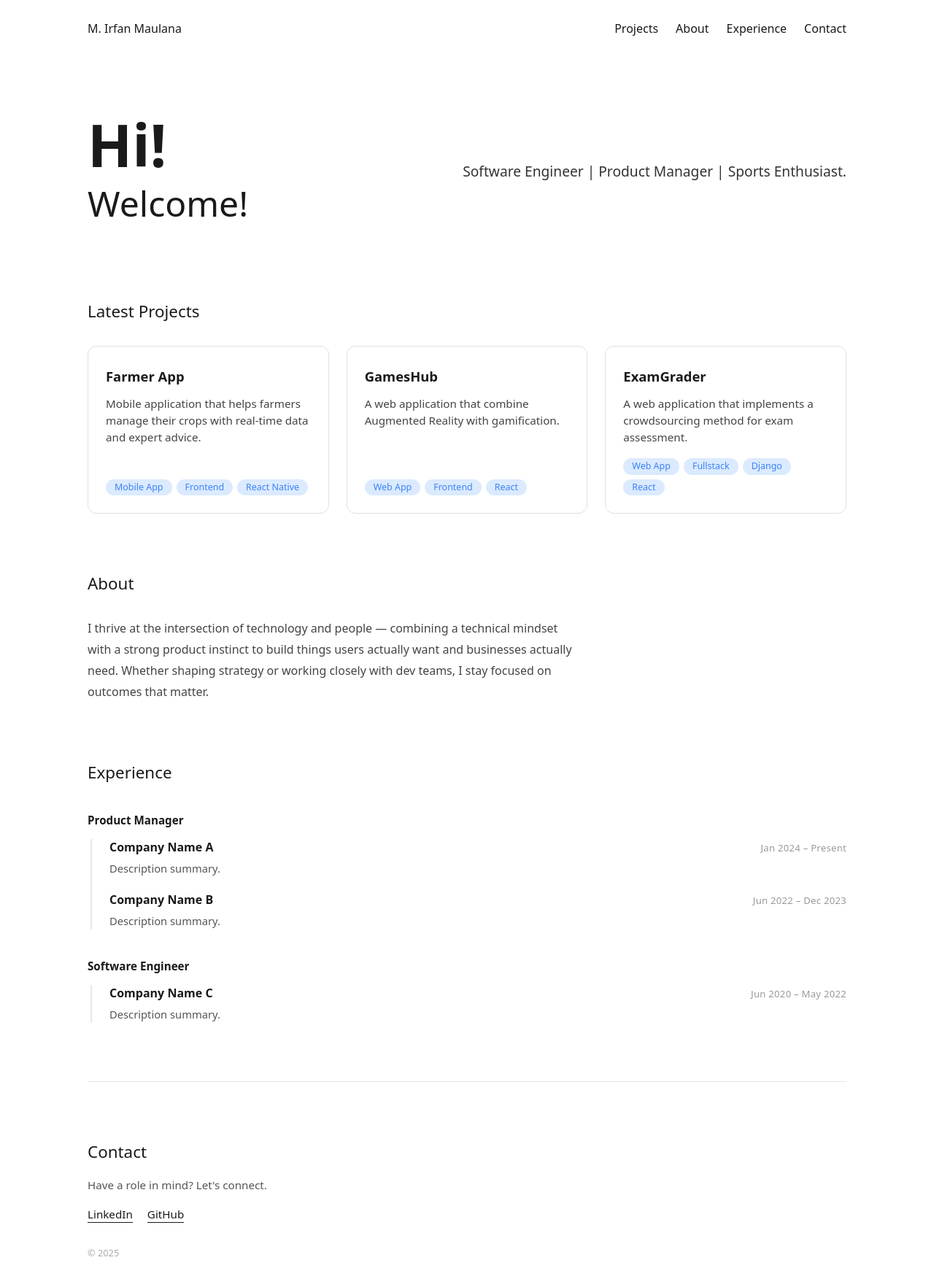
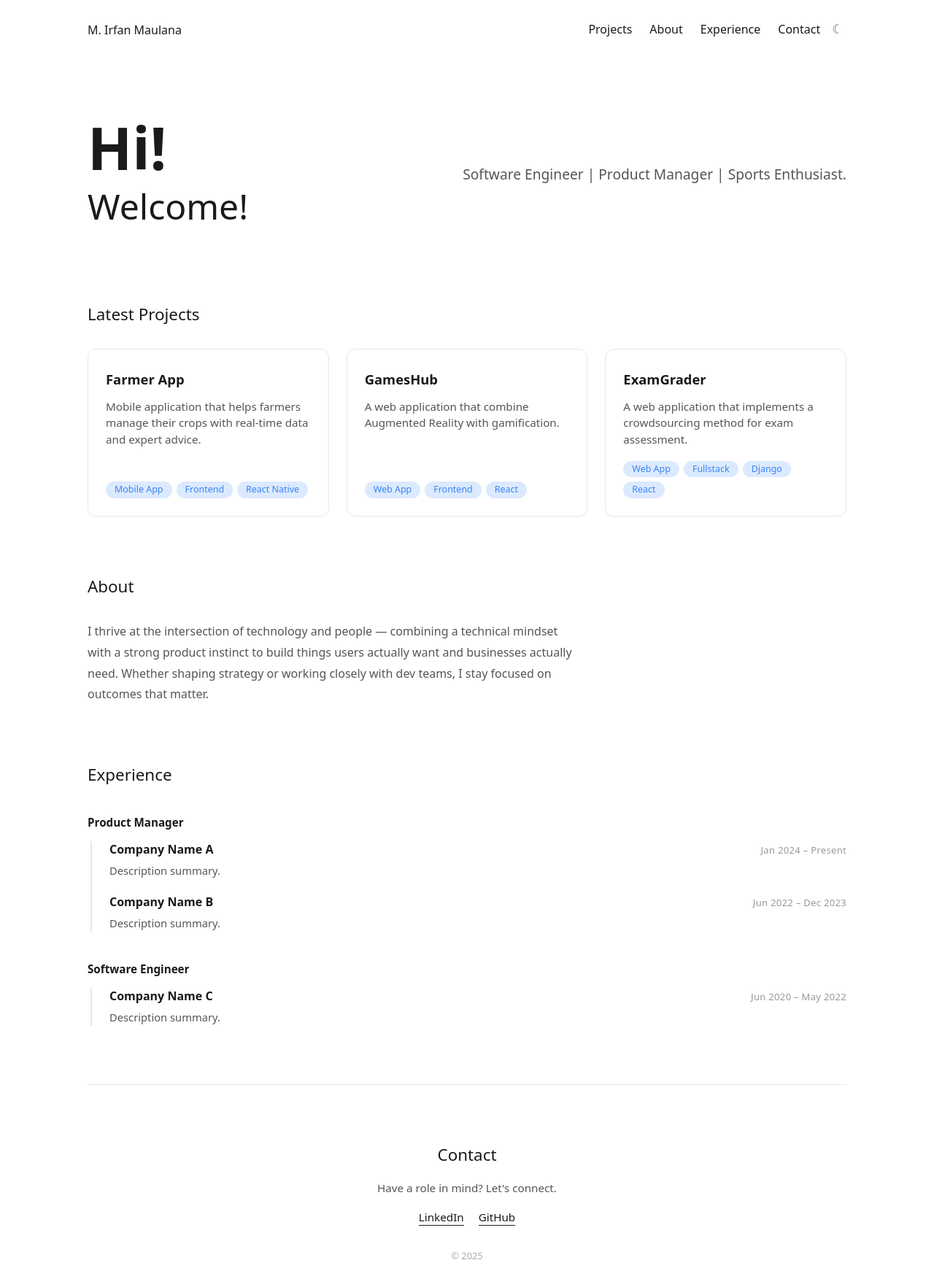
Before and after one commit to irfanmim/personal-website-fe, a Vue app: page / in a window 1280 px wide. Shown: the top 1764 px of the page at 73% size. Built offline with nearby package versions, Linux system fonts and the light colour scheme.

Commit message:
add more interraction and dark mode theme

```diff
--- a/src/App.vue
+++ b/src/App.vue
@@ -1,6 +1,6 @@
 <template>
   <div class="page">
-    <NavBar :name="owner" :links="navLinks" />
+    <NavBar :name="owner" :links="navLinks" :active-section="activeSection" :is-dark="isDark" @toggle-dark="toggle" />
 
     <HeroSection id="home" role="Software Engineer | Product Manager | Sports Enthusiast." />
 
@@ -32,6 +32,8 @@ import ContactSection from './components/ContactSection.vue'
 
 import { projects } from './data/projects.js'
 import { experiences } from './data/experience.js'
+import { useDarkMode } from './composables/useDarkMode.js'
+import { useActiveSection } from './composables/useActiveSection.js'
 
 const owner = 'M. Irfan Maulana'
 const navLinks = [
@@ -40,9 +42,52 @@ const navLinks = [
   { label: 'Experience', href: '#experience' },
   { label: 'Contact',    href: '#contact' },
 ]
+
+const { isDark, toggle } = useDarkMode()
+const sectionIds = ['home', 'projects', 'about', 'experience', 'contact']
+const { activeSection } = useActiveSection(sectionIds)
 </script>
 
 <style>
+:root {
+  --color-bg: #ffffff;
+  --color-text: #1a1a1a;
+  --color-text-muted: #555;
+  --color-text-faint: #888;
+  --color-text-dim: #999;
+  --color-text-footer: #aaa;
+  --color-border: #e5e7eb;
+  --color-card-bg: #ffffff;
+  --color-tag-bg: #dbeafe;
+  --color-tag-text: #3b82f6;
+  --color-pill-bg: #f3f4f6;
+  --color-pill-text: #374151;
+  --color-pill-border: #e5e7eb;
+  --color-rail: #e5e7eb;
+}
+
+[data-theme="dark"] {
+  --color-bg: #111111;
+  --color-text: #e8e8e8;
+  --color-text-muted: #a0a0a0;
+  --color-text-faint: #777;
+  --color-text-dim: #666;
+  --color-text-footer: #555;
+  --color-border: #2a2a2a;
+  --color-card-bg: #1a1a1a;
+  --color-tag-bg: #1e2d40;
+  --color-tag-text: #60a5fa;
+  --color-pill-bg: #1f1f1f;
+  --color-pill-text: #c0c0c0;
+  --color-pill-border: #2a2a2a;
+  --color-rail: #2a2a2a;
+}
+
+.is-revealed {
+  opacity: 1 !important;
+  transform: translateY(0) !important;
+}
+
 *,
 *::before,
 *::after {
@@ -57,8 +102,9 @@ html {
 
 body {
   font-family: system-ui, Arial, sans-serif;
-  color: #1a1a1a;
-  background: #fff;
+  color: var(--color-text);
+  background: var(--color-bg);
+  transition: background 0.2s, color 0.2s;
 }
 </style>
 
--- a/src/components/AboutSection.vue
+++ b/src/components/AboutSection.vue
@@ -1,7 +1,7 @@
 <template>
   <section class="about">
     <h3 class="section-title">About</h3>
-    <p class="bio">{{ bio }}</p>
+    <p class="bio" v-reveal>{{ bio }}</p>
   </section>
 </template>
 
@@ -22,13 +22,12 @@ defineProps({
 .section-title {
   font-size: 1.25rem;
   font-weight: 500;
-
   margin-bottom: 24px;
 }
 
 .bio {
   font-size: 1rem;
-  color: #444;
+  color: var(--color-text-muted);
   line-height: 1.8;
   max-width: 680px;
 }
--- a/src/components/ContactSection.vue
+++ b/src/components/ContactSection.vue
@@ -1,9 +1,9 @@
 <template>
-  <footer class="contact">
+  <footer class="contact" v-reveal>
     <h3 class="section-title">Contact</h3>
     <p class="tagline">Have a role in mind? Let's connect.</p>
     <div class="links">
-<a :href="linkedin" target="_blank" rel="noopener" class="link">LinkedIn</a>
+      <a :href="linkedin" target="_blank" rel="noopener" class="link">LinkedIn</a>
       <a :href="github" target="_blank" rel="noopener" class="link">GitHub</a>
     </div>
     <a v-if="cvUrl" :href="cvUrl" download class="cv-btn">Download CV</a>
@@ -15,7 +15,7 @@
 const year = '2025'
 
 defineProps({
-linkedin: {
+  linkedin: {
     type: String,
     required: true,
   },
@@ -32,35 +32,37 @@ linkedin: {
 
 <style scoped>
 .contact {
-  border-top: 1px solid #e5e7eb;
+  border-top: 1px solid var(--color-border);
   padding: 64px 0 48px;
   display: flex;
   flex-direction: column;
+  align-items: center;
+  text-align: center;
   gap: 20px;
 }
 
 .section-title {
   font-size: 1.25rem;
   font-weight: 500;
-
 }
 
 .tagline {
   font-size: 0.95rem;
-  color: #555;
+  color: var(--color-text-muted);
 }
 
 .links {
   display: flex;
   flex-wrap: wrap;
+  justify-content: center;
   gap: 20px;
 }
 
 .link {
   font-size: 0.95rem;
-  color: #1a1a1a;
+  color: var(--color-text);
   text-decoration: none;
-  border-bottom: 1px solid #1a1a1a;
+  border-bottom: 1px solid var(--color-text);
   padding-bottom: 1px;
   transition: opacity 0.15s;
 }
@@ -71,9 +73,8 @@ linkedin: {
 
 .cv-btn {
   display: inline-block;
-  align-self: flex-start;
-  background: #1a1a1a;
-  color: #fff;
+  background: var(--color-text);
+  color: var(--color-bg);
   font-size: 0.875rem;
   padding: 10px 24px;
   border-radius: 6px;
@@ -87,7 +88,7 @@ linkedin: {
 
 .footer-note {
   font-size: 0.8rem;
-  color: #aaa;
+  color: var(--color-text-footer);
   margin-top: 12px;
 }
 
--- a/src/components/ExperienceSection.vue
+++ b/src/components/ExperienceSection.vue
@@ -2,7 +2,7 @@
   <section class="experience">
     <h3 class="section-title">Experience</h3>
     <div class="entries">
-      <div class="entry" v-for="exp in experiences" :key="exp.role">
+      <div class="entry" v-for="exp in experiences" :key="exp.role" v-reveal>
         <div class="role-label">{{ exp.role }}</div>
         <div class="company-list">
           <div class="company-item" v-for="c in exp.companies" :key="c.company + c.period">
@@ -53,7 +53,7 @@ defineProps({
 .role-label {
   font-size: 0.95rem;
   font-weight: 700;
-  color: #1a1a1a;
+  color: var(--color-text);
 }
 
 .company-list {
@@ -61,7 +61,7 @@ defineProps({
   flex-direction: column;
   gap: 20px;
   padding-left: 24px;
-  border-left: 2px solid #e5e7eb;
+  border-left: 2px solid var(--color-rail);
   margin-left: 4px;
 }
 
@@ -80,18 +80,18 @@ defineProps({
 .company-name {
   font-size: 1rem;
   font-weight: 600;
-  color: #1a1a1a;
+  color: var(--color-text);
 }
 
 .company-period {
   font-size: 0.82rem;
-  color: #999;
+  color: var(--color-text-dim);
   letter-spacing: 0.02em;
 }
 
 .company-summary {
   font-size: 0.92rem;
-  color: #555;
+  color: var(--color-text-muted);
   line-height: 1.65;
   max-width: 65ch;
 }
--- a/src/components/HeroSection.vue
+++ b/src/components/HeroSection.vue
@@ -41,7 +41,7 @@ defineProps({
 
 .hero-role {
   font-size: 1.1rem;
-  color: #333;
+  color: var(--color-text-muted);
 }
 
 @media (min-width: 640px) {
--- a/src/components/NavBar.vue
+++ b/src/components/NavBar.vue
@@ -1,15 +1,22 @@
 <template>
   <nav class="navbar">
     <span class="nav-name">{{ name }}</span>
+    <div class="nav-right">
       <div class="nav-links">
         <a
           v-for="link in links"
           :key="link.label"
           :href="link.href"
           class="nav-link"
+          :class="{ 'nav-link--active': link.href === '#' + activeSection }"
         >
           {{ link.label }}
         </a>
+      </div>
+      <button class="theme-toggle" @click="$emit('toggleDark')" :aria-label="isDark ? 'Switch to light mode' : 'Switch to dark mode'">
+        <span v-if="isDark">&#9728;</span>
+        <span v-else>&#9790;</span>
+      </button>
     </div>
   </nav>
 </template>
@@ -24,7 +31,17 @@ defineProps({
     type: Array,
     default: () => [],
   },
+  activeSection: {
+    type: String,
+    default: '',
+  },
+  isDark: {
+    type: Boolean,
+    default: false,
+  },
 })
+
+defineEmits(['toggleDark'])
 </script>
 
 <style scoped>
@@ -38,6 +55,13 @@ defineProps({
 .nav-name {
   font-size: 0.95rem;
   font-weight: 400;
+  color: var(--color-text);
+}
+
+.nav-right {
+  display: flex;
+  align-items: center;
+  gap: 8px;
 }
 
 .nav-links {
@@ -47,12 +71,51 @@ defineProps({
 
 .nav-link {
   font-size: 0.95rem;
-  color: #1a1a1a;
+  color: var(--color-text);
   text-decoration: none;
+  position: relative;
+  padding-bottom: 2px;
 }
 
-.nav-link:hover {
-  text-decoration: underline;
+.nav-link::after {
+  content: '';
+  position: absolute;
+  bottom: 0;
+  left: 0;
+  width: 100%;
+  height: 1px;
+  background: var(--color-text);
+  transform: scaleX(0);
+  transform-origin: left;
+  transition: transform 0.2s ease;
+}
+
+.nav-link:hover::after,
+.nav-link--active::after {
+  transform: scaleX(1);
+}
+
+.nav-link--active {
+  font-weight: 500;
+}
+
+.theme-toggle {
+  background: none;
+  border: none;
+  cursor: pointer;
+  font-size: 1.1rem;
+  color: var(--color-text);
+  padding: 4px;
+  line-height: 1;
+  margin-left: 4px;
+  display: flex;
+  align-items: center;
+  opacity: 0.65;
+  transition: opacity 0.15s;
+}
+
+.theme-toggle:hover {
+  opacity: 1;
 }
 
 @media (min-width: 640px) {
--- a/src/components/ProjectCard.vue
+++ b/src/components/ProjectCard.vue
@@ -1,5 +1,5 @@
 <template>
-  <div class="card">
+  <div class="card" v-reveal>
     <h4 class="card-title">{{ title }}</h4>
     <p class="card-desc">{{ description }}</p>
     <div class="tags">
@@ -34,13 +34,19 @@ defineProps({
 
 <style scoped>
 .card {
-  border: 1px solid #e0e0e0;
+  border: 1px solid var(--color-border);
   border-radius: 12px;
   padding: 28px 24px 24px;
   display: flex;
   flex-direction: column;
   gap: 14px;
-  background: #fff;
+  background: var(--color-card-bg);
+  transition: box-shadow 0.2s ease, transform 0.2s ease, background 0.2s, border-color 0.2s;
+}
+
+.card:hover {
+  box-shadow: 0 4px 20px rgba(0, 0, 0, 0.08);
+  transform: translateY(-2px);
 }
 
 .card-title {
@@ -50,7 +56,7 @@ defineProps({
 
 .card-desc {
   font-size: 0.95rem;
-  color: #444;
+  color: var(--color-text-muted);
   line-height: 1.5;
 }
 
@@ -66,8 +72,8 @@ defineProps({
 .tag {
   display: inline-flex;
   align-items: center;
-  background: #dbeafe;
-  color: #3b82f6;
+  background: var(--color-tag-bg);
+  color: var(--color-tag-text);
   font-size: 0.78rem;
   font-weight: 500;
   line-height: 1;
@@ -84,9 +90,9 @@ defineProps({
 
 .card-link {
   font-size: 0.85rem;
-  color: #1a1a1a;
+  color: var(--color-text);
   text-decoration: none;
-  border-bottom: 1px solid #1a1a1a;
+  border-bottom: 1px solid var(--color-text);
   padding-bottom: 1px;
   transition: opacity 0.15s;
 }
--- /dev/null
+++ b/src/composables/useActiveSection.js
@@ -0,0 +1,26 @@
+import { ref, onMounted, onUnmounted } from 'vue'
+
+export function useActiveSection(sectionIds) {
+  const activeSection = ref(sectionIds[0])
+  let observer = null
+
+  onMounted(() => {
+    observer = new IntersectionObserver(
+      (entries) => {
+        for (const entry of entries) {
+          if (entry.isIntersecting) activeSection.value = entry.target.id
+        }
+      },
+      { root: null, rootMargin: '-40% 0px -55% 0px', threshold: 0 }
+    )
+
+    sectionIds.forEach((id) => {
+      const el = document.getElementById(id)
+      if (el) observer.observe(el)
+    })
+  })
+
+  onUnmounted(() => observer?.disconnect())
+
+  return { activeSection }
+}
--- /dev/null
+++ b/src/composables/useDarkMode.js
@@ -0,0 +1,24 @@
+import { ref, onMounted } from 'vue'
+
+export function useDarkMode() {
+  const isDark = ref(false)
+
+  function applyTheme(dark) {
+    document.documentElement.setAttribute('data-theme', dark ? 'dark' : 'light')
+    isDark.value = dark
+  }
+
+  function toggle() {
+    const next = !isDark.value
+    localStorage.setItem('theme', next ? 'dark' : 'light')
+    applyTheme(next)
+  }
+
+  onMounted(() => {
+    const saved = localStorage.getItem('theme')
+    const prefersDark = window.matchMedia('(prefers-color-scheme: dark)').matches
+    applyTheme(saved ? saved === 'dark' : prefersDark)
+  })
+
+  return { isDark, toggle }
+}
--- /dev/null
+++ b/src/directives/vReveal.js
@@ -0,0 +1,24 @@
+export const vReveal = {
+  mounted(el) {
+    el.style.opacity = '0'
+    el.style.transform = 'translateY(16px)'
+    el.style.transition = 'opacity 0.5s ease, transform 0.5s ease'
+
+    const observer = new IntersectionObserver(
+      ([entry]) => {
+        if (entry.isIntersecting) {
+          el.classList.add('is-revealed')
+          observer.disconnect()
+        }
+      },
+      { threshold: 0.12 }
+    )
+
+    observer.observe(el)
+    el._revealObserver = observer
+  },
+
+  unmounted(el) {
+    el._revealObserver?.disconnect()
+  },
+}
--- a/src/main.js
+++ b/src/main.js
@@ -1,4 +1,7 @@
 import { createApp } from 'vue'
 import App from './App.vue'
+import { vReveal } from './directives/vReveal.js'
 
-createApp(App).mount('#app')
+const app = createApp(App)
+app.directive('reveal', vReveal)
+app.mount('#app')
```
Also changed, not shown: src/components/SkillsSection.vue (+4 -4 lines). Lines whose indentation alone changed are shown as unchanged.
